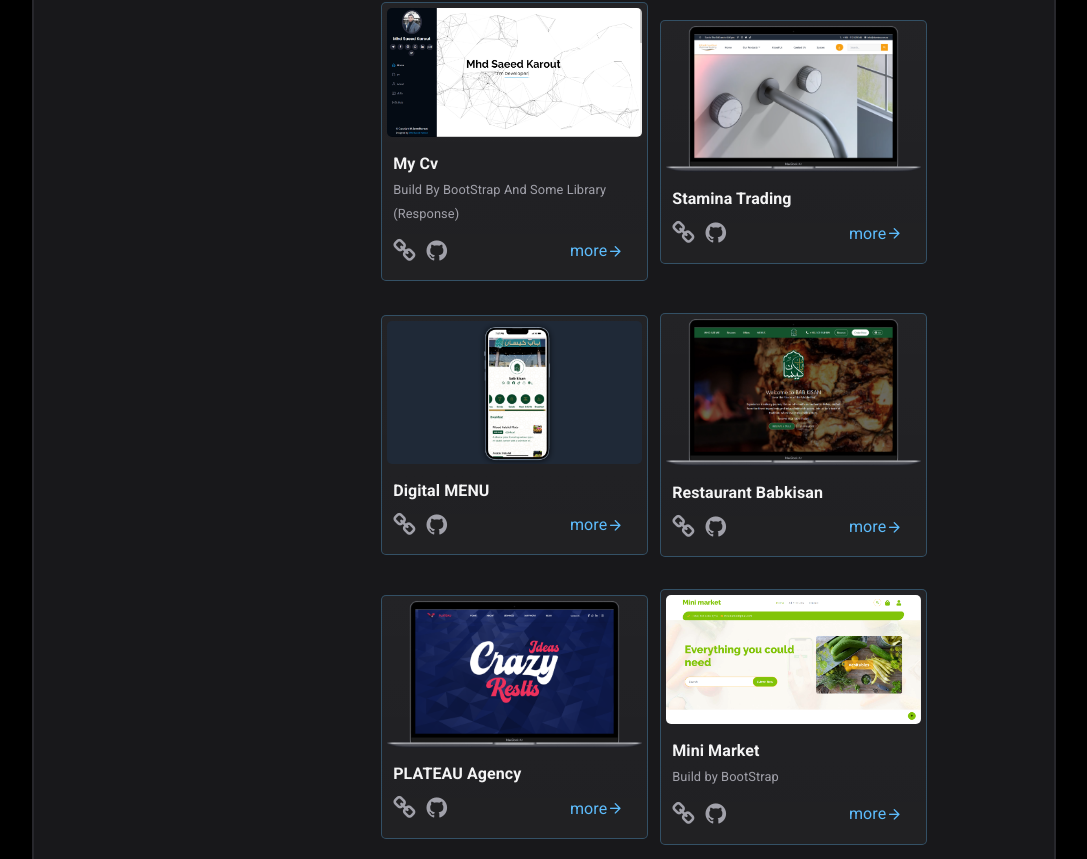
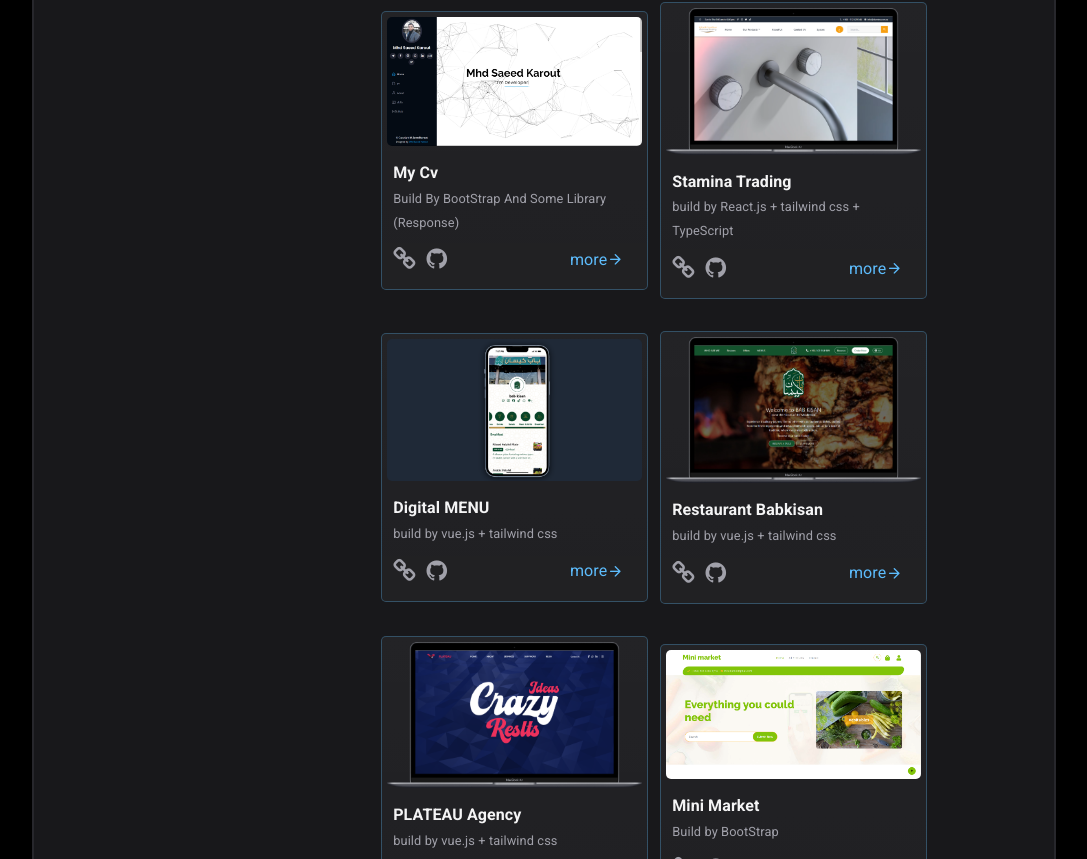
Before and after one commit to saeed-karout/portfolio, a React (Vite) app: page / in a window 1280 px wide. Shown: the part 1201-2060 px from the top of the page, without its empty margins (96-1183 px from the left). Built offline with nearby package versions, Linux system fonts and the light colour scheme.

Commit message:
updata 1/1

```diff
--- a/src/components/3-main/myproject.js
+++ b/src/components/3-main/myproject.js
@@ -12,7 +12,7 @@ export const myProjects = [
 
 
   {
-    id: "3",
+    id: "2",
 
     projectTitle: "Dashboard order system",
     category: ["bootstrap"],
@@ -25,7 +25,7 @@ export const myProjects = [
   },
 
   {
-    id: "4",
+    id: "3",
 
     projectTitle: "eCommerce Vuetify",
     category: ["framework",'vue.js'],
@@ -38,7 +38,7 @@ export const myProjects = [
     price: "",
   },
   {
-    id: "5",
+    id: "4",
 
     projectTitle: "Bulma Freash",
     category: ["bulma", "bootstrap"],
@@ -51,7 +51,7 @@ export const myProjects = [
   },
 
   {
-    id: "7",
+    id: "5",
 
     projectTitle: "My Cv",
     category: ["bootstrap", "css"],
@@ -63,48 +63,48 @@ export const myProjects = [
     price: "",
   },
   {
-    id: "8",
+    id: "6",
     projectTitle: "Stamina Trading",
     category: ["react"],
     imPath: "./images/stamina.png",
-    description: "",
+    description: "build by React.js + tailwind css + TypeScript",
     link: "https://web.stamina.plateau.media/",
     site: "https://web.stamina.plateau.media/",
     price: "",
   },
   {
-    id: "9",
+    id: "7",
     projectTitle: "Digital MENU",
     category: ["vue.js"],
     imPath: "./images/menu.png",
-    description: "",
+    description: "build by vue.js + tailwind css",
     link: "https://menu-babkisan.netlify.app/menu/",
     site: "https://menu-babkisan.netlify.app/menu/",
     price: "",
   },
   {
-    id: "10",
+    id: "8",
     projectTitle: "Restaurant babkisan",
     category: ["vue.js"],
     imPath: "./images/babkisan.png",
-    description: "",
+    description: "build by vue.js + tailwind css",
     link: "https://menu-babkisan.netlify.app/",
     site: "https://menu-babkisan.netlify.app/",
     price: "",
   },
 
   {
-    id: "11",
+    id: "9",
     projectTitle: "PLATEAU Agency",
     category: ["vue.js"],
     imPath: "./images/plateau.png",
-    description: "",
+    description: "build by vue.js + tailwind css",
     link: "https://plateau.media/",
     site: "https://plateau.media/",
     price: "",
   },
   {
-    id: "11",
+    id: "10",
 
     projectTitle: "Mini Market",
     category: ["bootstrap"],
@@ -115,7 +115,7 @@ export const myProjects = [
     price: "",
   },
   {
-    id: "12",
+    id: "11",
 
     projectTitle: "E-commerce MUI",
     category: ["MUI", "react"],
@@ -127,7 +127,7 @@ export const myProjects = [
     price: "",
   },
   {
-    id: "13",
+    id: "12",
 
     projectTitle: "app contracting",
     category: ['vue.js'],
@@ -141,7 +141,7 @@ export const myProjects = [
   },
 
    {
-    id: "8",
+    id: "13",
 
     projectTitle: "eCommerce Html Css", category: ['css'],
 
@@ -156,7 +156,7 @@ export const myProjects = [
 
 
   {
-    id: "10",
+    id: "14",
 
     projectTitle: "Simple Cv", category: ['css'],
 
@@ -170,7 +170,7 @@ export const myProjects = [
   },
 
   {
-    id: "2",
+    id: "15",
 
     projectTitle: "Moon project",
     category: ["css"],
```
